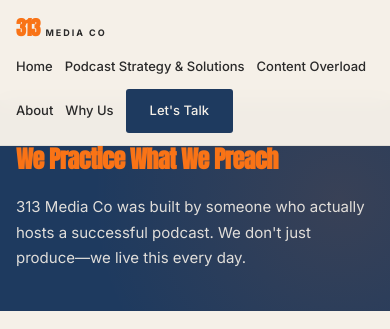
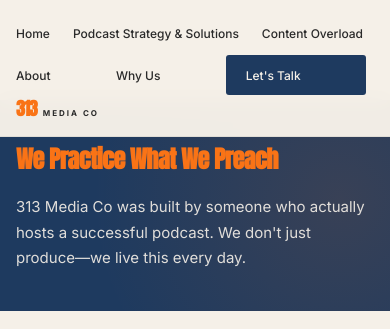
Before and after one commit to dillon-england/313media.co, a plain HTML site: page 313-about.html in a window 390 px wide. Shown: the top 329 px of the page. Drawn offline with Linux system fonts and the light colour scheme.

Commit message:
Add files via upload

```diff
--- a/313-about.html
+++ b/313-about.html
@@ -700,36 +700,41 @@
         /* ===== RESPONSIVE ===== */
         @media (max-width: 768px) {
             nav {
-                padding: 14px 20px;
-                flex-wrap: wrap;
+                padding: 12px 16px;
+                flex-direction: column;
+                align-items: flex-start;
             }
 
             .logo-num {
-                font-size: 20px;
+                font-size: 18px;
             }
 
             .logo-text {
-                font-size: 9px;
+                font-size: 8px;
             }
 
             .nav-menu {
-                gap: 16px;
-                order: 2;
+                gap: 12px;
                 width: 100%;
-                margin-top: 14px;
+                margin-top: 12px;
                 flex-wrap: wrap;
+                justify-content: space-between;
             }
 
             .nav-menu a {
-                font-size: 13px;
+                font-size: 12px;
+                flex: 1 1 auto;
+                min-width: fit-content;
+                margin-right: 8px;
             }
 
             .nav-cta {
-                padding: 10px 24px;
-                font-size: 12px;
-                min-height: 44px;
+                padding: 8px 20px;
+                font-size: 11px;
+                min-height: 40px;
                 display: flex;
                 align-items: center;
+                flex: 0 0 auto;
             }
 
             .logo {
```
Also changed, not shown: 313-content-overload.html (+16 -11 lines), 313-services.html (+16 -11 lines), 313-why-different.html (+16 -11 lines), index.html (+16 -11 lines).
